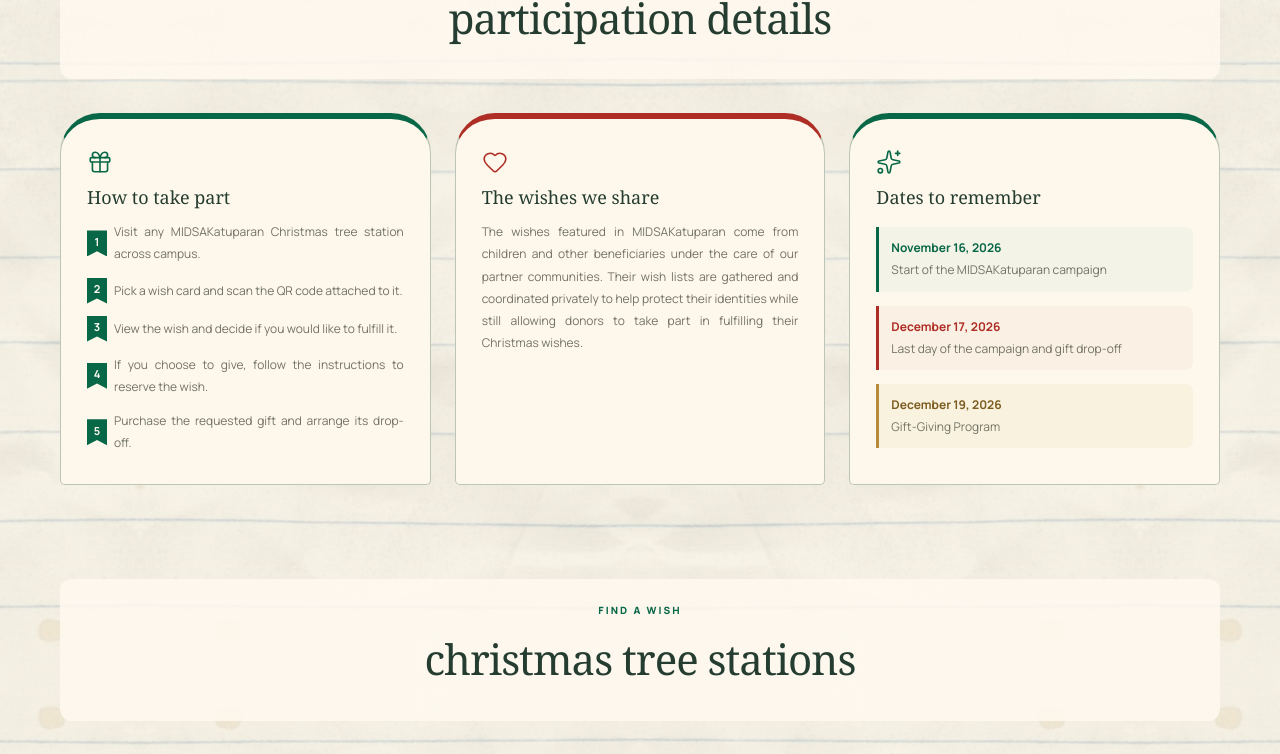
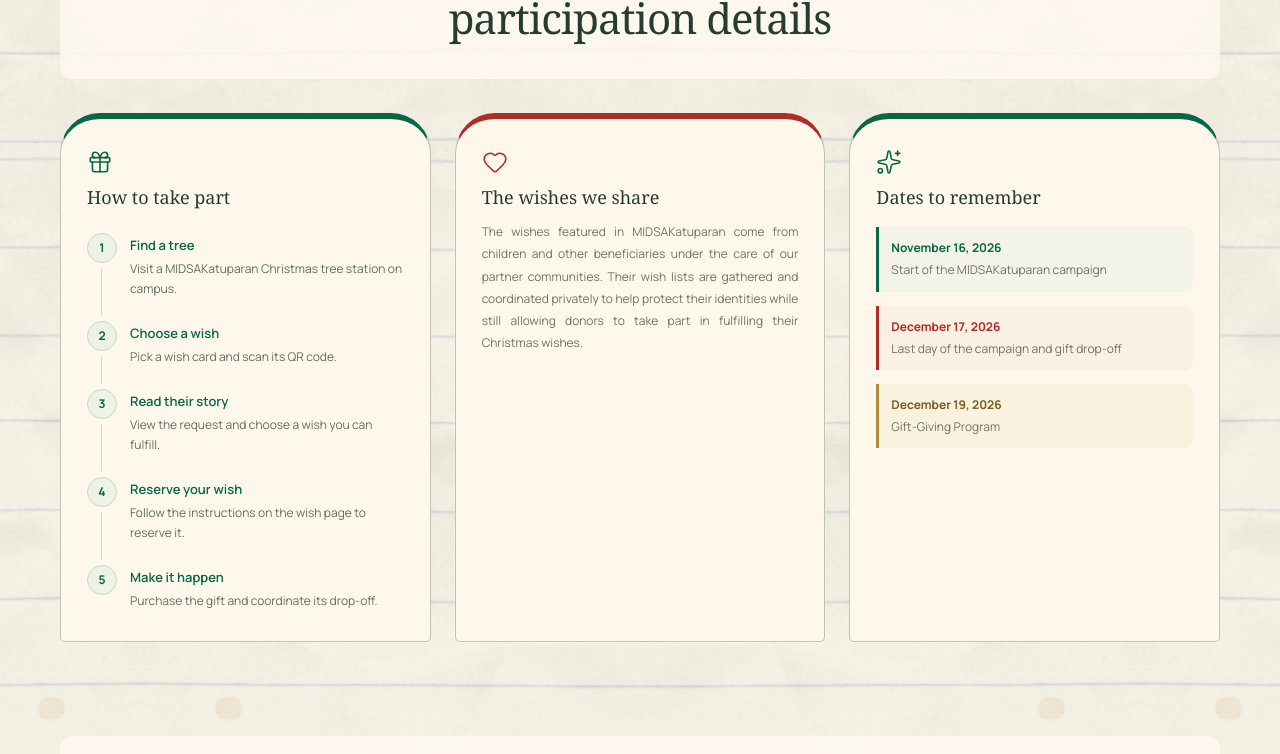
Before and after one commit to jovemarieltomaroy/MIDSA-WishLink, a React (Vite) app in the folder client/: page / in a window 1280 px wide. Shown: the part 1728-2482 px from the top of the page. Built offline with nearby package versions, Linux system fonts and the light colour scheme; no server answers.

Commit message:
Fixed the layout

```diff
--- a/client/src/pages/LandingPage.jsx
+++ b/client/src/pages/LandingPage.jsx
@@ -17,7 +17,7 @@ export default function LandingPage() {
       <main>
         <section className="brand-hero">
           <div className="brand-hero-copy">
-            <span className="brand-kicker"><span aria-hidden="true">✶</span> HANDOG NG PASKO</span>
+
             <h1><em>MIDSAkatuparan:</em><br />Handog ng Pasko</h1>
             <p>Learn about the campaign, find participation details, and follow updates from MIDSA.</p>
             <a href="#about" className="brand-button">Get to know the campaign <ArrowDown size={17} /></a>
@@ -53,13 +53,16 @@ export default function LandingPage() {
             <h3>How to take part</h3>
             <ol className="brand-participation-steps" role="list">
               {[
-                'Visit any MIDSAKatuparan Christmas tree station across campus.',
-                'Pick a wish card and scan the QR code attached to it.',
-                'View the wish and decide if you would like to fulfill it.',
-                'If you choose to give, follow the instructions to reserve the wish.',
-                'Purchase the requested gift and arrange its drop-off.',
+                { title: 'Find a tree', description: 'Visit a MIDSAKatuparan Christmas tree station on campus.' },
+                { title: 'Choose a wish', description: 'Pick a wish card and scan its QR code.' },
+                { title: 'Read their story', description: 'View the request and choose a wish you can fulfill.' },
+                { title: 'Reserve your wish', description: 'Follow the instructions on the wish page to reserve it.' },
+                { title: 'Make it happen', description: 'Purchase the gift and coordinate its drop-off.' },
               ].map((step, index) => (
-                <li key={step}><span className="brand-step-number" aria-hidden="true">{index + 1}</span><span>{step}</span></li>
+                <li key={step.title}>
+                  <span className="brand-step-number" aria-hidden="true">{index + 1}</span>
+                  <div className="brand-step-copy"><strong>{step.title}</strong><p>{step.description}</p></div>
+                </li>
               ))}
             </ol>
           </article>
--- a/client/src/styles/tag-variants.css
+++ b/client/src/styles/tag-variants.css
@@ -73,10 +73,15 @@
 .brand-campaign-dates li:nth-child(3) strong { color: #7c5c20; }
 .brand-landing .brand-detail-card > svg { display: block; margin-bottom: 0; }
 .brand-landing .brand-detail-card h3 { margin-top: 10px; }
-.brand-participation-steps { list-style: none; padding: 0; margin: 12px 0 0; display: grid; gap: 12px; }
-.brand-participation-steps li { display: flex; align-items: center; gap: 7px; font-size: 12px; line-height: 1.85; color: var(--muted); }
-.brand-participation-steps li > span:last-child, .brand-landing .brand-detail-card > p { text-align: justify; }
-.brand-step-number { display: grid; place-items: center; flex-shrink: 0; width: 20px; height: 26px; padding-bottom: 4px; background: var(--primary); color: #fffaf0; clip-path: polygon(0 0, 100% 0, 100% 100%, 50% 80%, 0 100%); font-size: 11px; font-weight: 700; line-height: 1; }
+.brand-participation-steps { list-style: none; padding: 0; margin: 24px 0 0; display: grid; gap: 0; }
+.brand-participation-steps li { position: relative; display: grid; grid-template-columns: 30px minmax(0, 1fr); align-items: start; column-gap: 13px; padding-bottom: 22px; text-align: left; }
+.brand-participation-steps li:last-child { padding-bottom: 0; }
+.brand-participation-steps li:not(:last-child)::before { content: ''; position: absolute; top: 35px; bottom: 5px; left: 14px; width: 1px; background: #d4ddcf; }
+.brand-landing .brand-detail-card > p { text-align: justify; }
+.brand-step-number { position: relative; display: grid; place-items: center; width: 30px; height: 30px; border: 1px solid #cbd8c8; border-radius: 50%; background: #edf2e7; color: var(--primary); font-size: 12px; font-weight: 700; line-height: 1; }
+.brand-step-copy { padding-top: 3px; }
+.brand-step-copy strong { display: block; margin-bottom: 5px; color: var(--primary); font-size: 13px; font-weight: 600; line-height: 1.4; }
+.brand-landing .brand-step-copy p { margin: 0; color: #646d61; font-size: 12px; line-height: 1.65; text-align: left; }
 .sidebar .brand-lockup { align-items: center; gap: 10px; padding: 4px 0 12px; }
 .sidebar .brand-mark { width: 124px; max-width: 100%; height: auto; flex-shrink: 0; object-fit: contain; display: block; background: transparent; padding: 0; border-radius: 0; }
 .sidebar .brand-lockup > div { text-align: center; }
```
